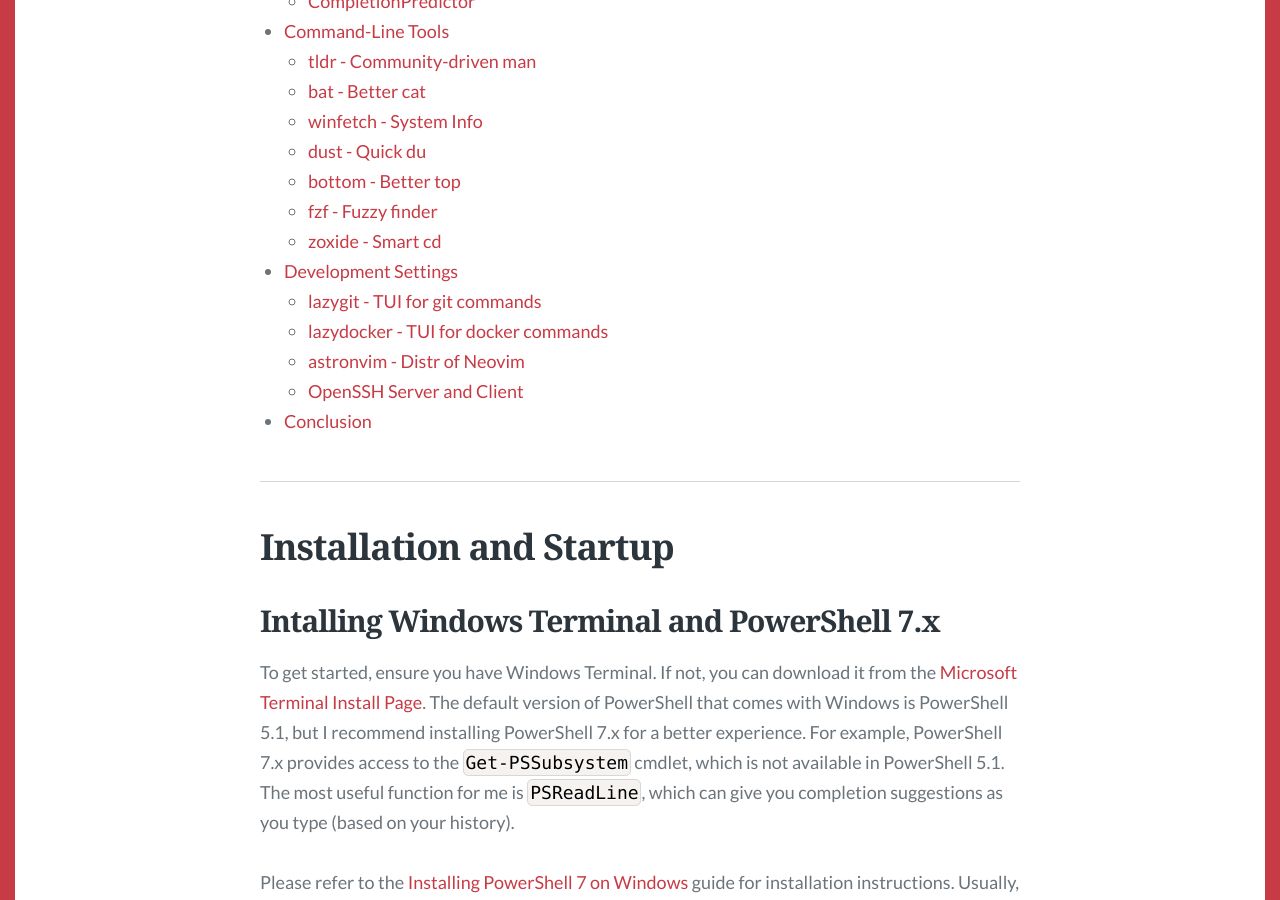
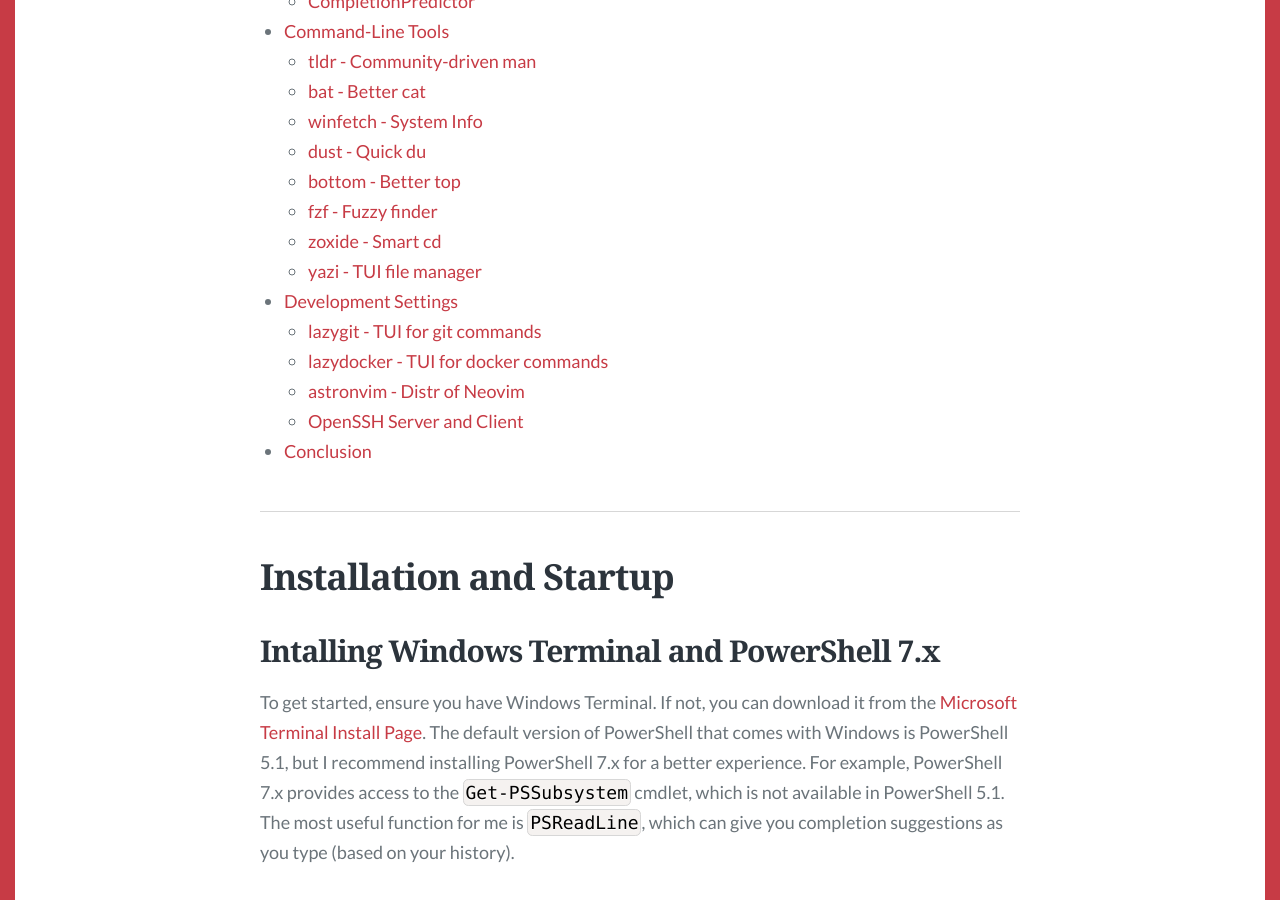
Before and after one commit to HuRuilizhen/HuRuilizhen.github.io, a Jekyll site: the page built from _posts/2025-10-16-windows-production-tools.md, in a window 1280 px wide and 900 px high, scrolled down 1672 px. Built offline with Jekyll 4.4.1, drawn with Linux system fonts in a browser that asks for light colours; some web fonts are replaced; comment, search, counter and statistics services are not loaded.

Commit message:
Fix yazi entry in windows terminal post TOC (#26)

```diff
--- a/_posts/2025-10-16-windows-production-tools.md
+++ b/_posts/2025-10-16-windows-production-tools.md
@@ -34,6 +34,7 @@
   - [bottom - Better top](#bottom---better-top)
   - [fzf - Fuzzy finder](#fzf---fuzzy-finder)
   - [zoxide - Smart cd](#zoxide---smart-cd)
+  - [yazi - TUI file manager](#yazi---tui-file-manager)
 - [Development Settings](#development-settings)
   - [lazygit - TUI for git commands](#lazygit---tui-for-git-commands)
   - [lazydocker - TUI for docker commands](#lazydocker---tui-for-docker-commands)
```
